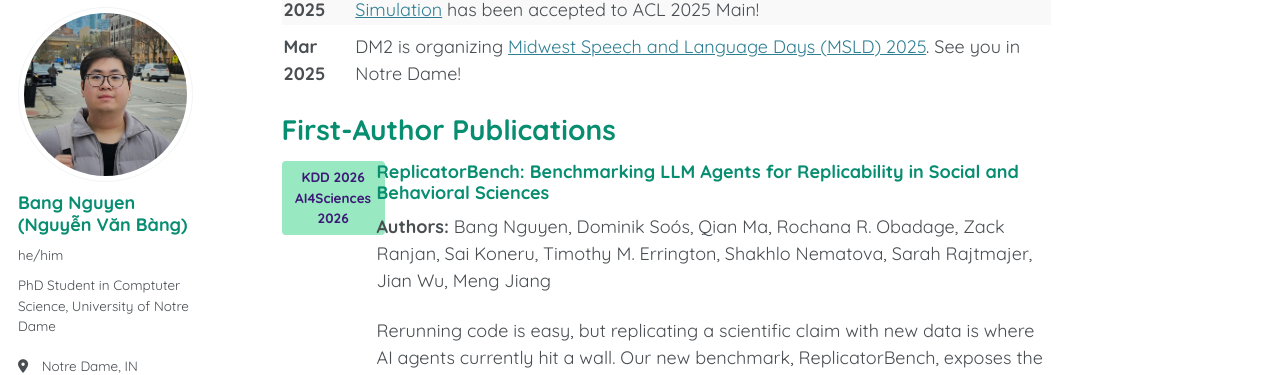
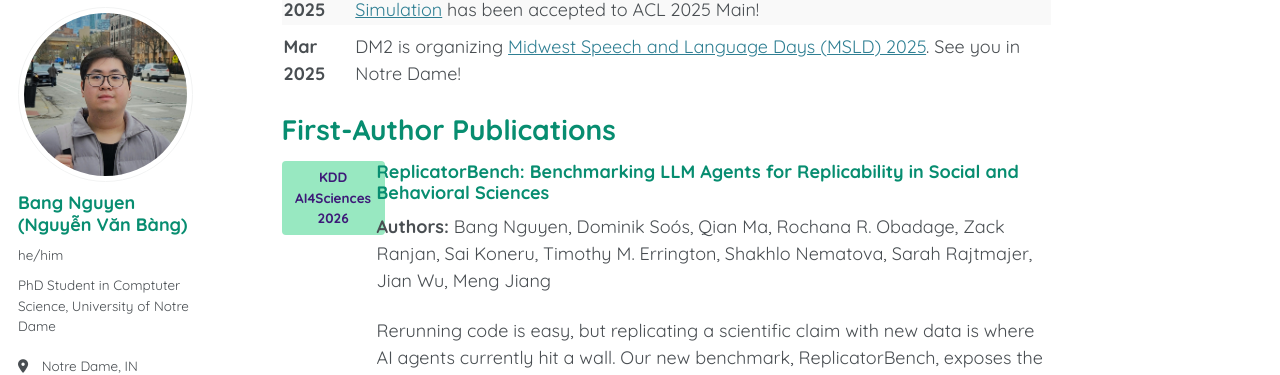
Before and after one commit to bnguyen5/bnguyen5.github.io, a Jekyll site: the page built from _pages/about.md, in a window 1280 px wide and 900 px high, scrolled down 701 px. Shown: the part 92-467 px from the top of the window. Built offline with Jekyll 4.4.1, drawn with Linux system fonts in a browser that asks for light colours; some web fonts are replaced.

Commit message:
updatee venue

```diff
--- a/_data/venue_abbr.yml
+++ b/_data/venue_abbr.yml
@@ -5,4 +5,4 @@ Neural Information Processing Systems: NeurIPS
 Workshop on Computational Approaches to Discourse: CODI
 "Findings of the Association for Computational Linguistics: EMNLP": EMNLP Findings
 Proceedings of the 63rd Annual Meeting of the Association for Computational Linguistics: ACL Main
-KDD 2026 AI4Sciences: KDD 2026 AI4Sciences
+KDD AI4Sciences: KDD AI4Sciences
```
Also changed, not shown: _publications/2026-02-replicatorbench.md (+1 -1 lines).
